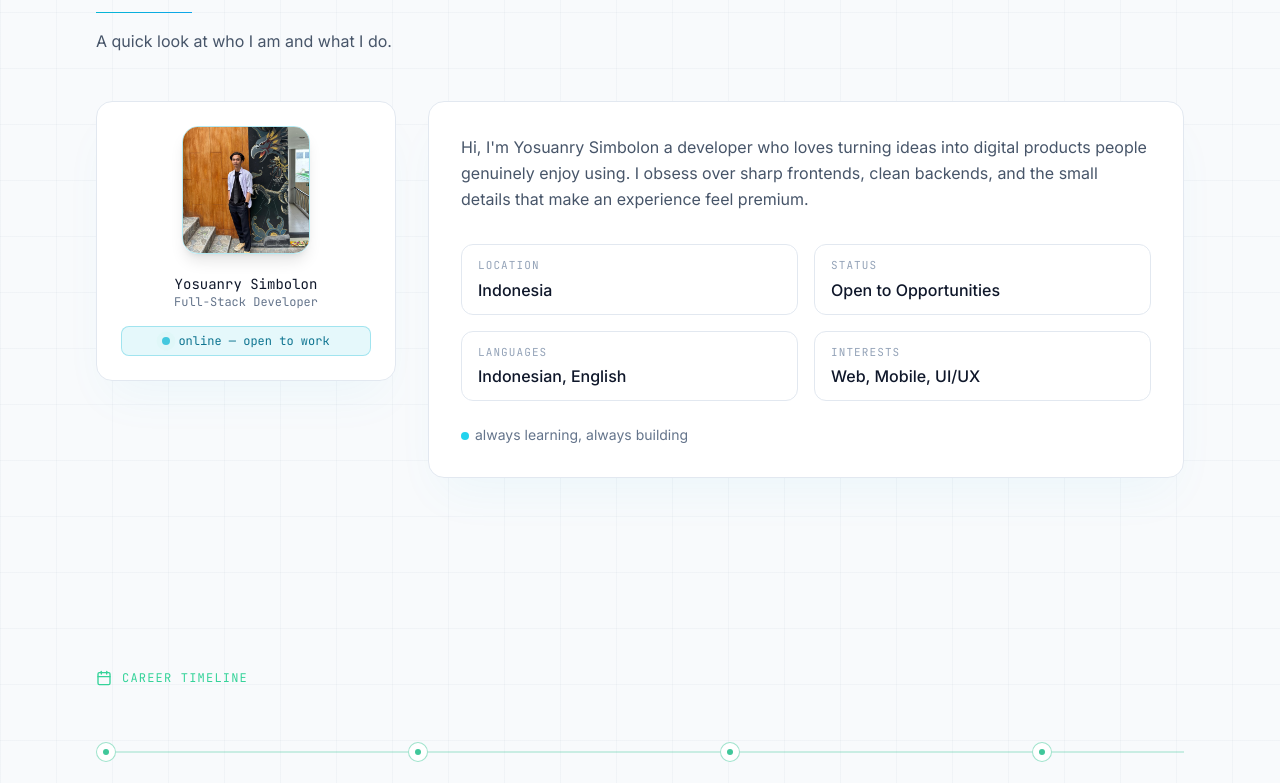
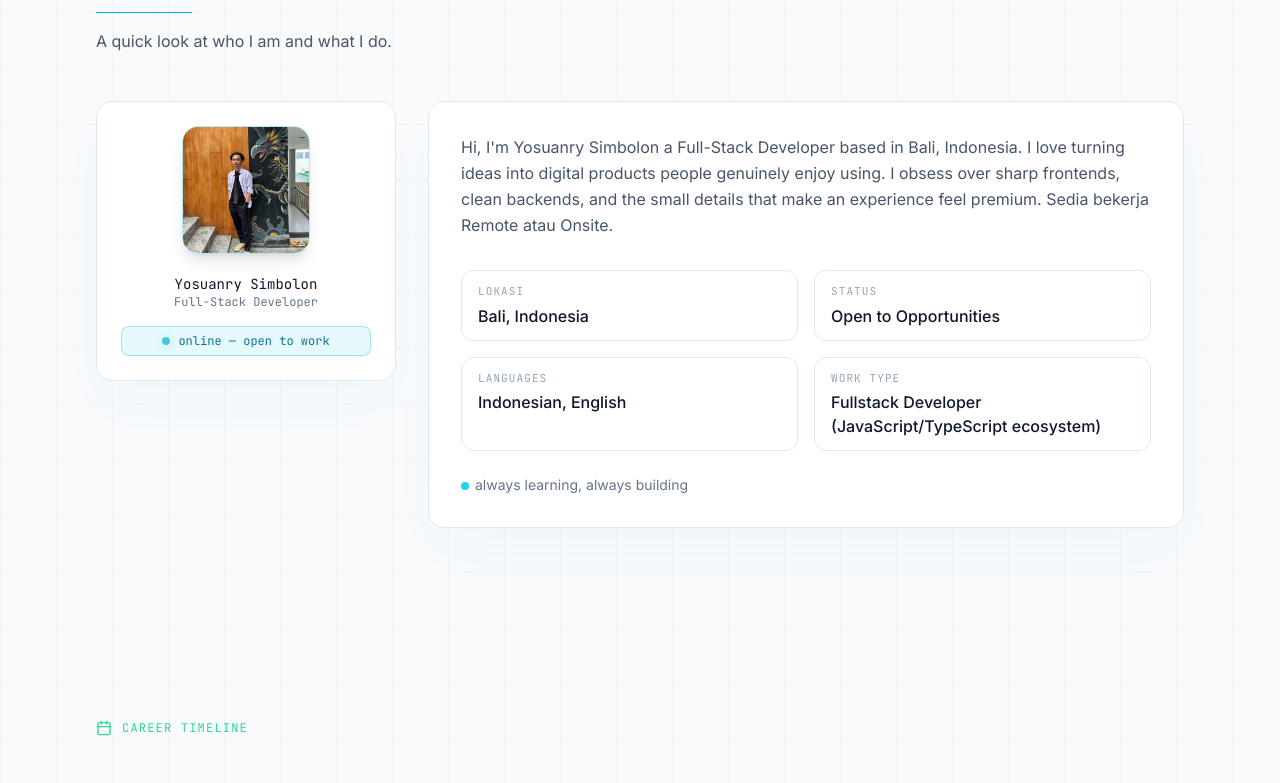
Before and after one commit to Yosuanry0812/portofolio, a Next.js app: page / in a window 1280 px wide. Shown: the part 940-1723 px from the top of the page. Built offline with nearby package versions, Linux system fonts and the light colour scheme.

Commit message:
Add CV static file + profile updates for HR

```diff
--- a/data/profile.ts
+++ b/data/profile.ts
@@ -5,19 +5,24 @@ export const profile = {
   tagline: "I build fast, beautiful, and scalable web apps.",
   githubUsername: "Yosuanry0812",
 
-  // REPLACE: your email address
+  // Email tetap pakai Drive (HR bisa copy/manual)
   email: "yosuanry66@gmail.com",
 
-  // WhatsApp (number without +62 — use 628... format)
+  // WhatsApp (format 628...)
   whatsapp: "6281268247843",
 
-  // CV tersimpan di Google Drive — dibuka di tab baru
-  cvUrl:
-    "https://drive.google.com/drive/folders/1Ho62qcsnESOJzaN78dd4PT_avlJVNgW4?usp=drive_link",
+  // Alamat + target kerja
+  location: "Bali, Indonesia",
+  availability: "Full-time / Hybrid (Remote/Onsite)",
+  workType: "Fullstack Developer (JavaScript/TypeScript ecosystem)",
+
+  // CV static — letakkan file cv-yosuanry.pdf di folder public/
+  // lalu panggil dari Navbar/footer: <a href="/cv-yosuanry.pdf" download>Download CV</a>
+  cvUrl: "/cv-yosuanry.pdf",
 
   siteUrl: "https://portofolio-yosuanry-simbolon.vercel.app",
 
-  // REPLACE: put your photo in /public/foto.jpg then fill "/foto.jpg" (leave empty for placeholder)
+  // REPLACE: letak foto di /public/foto.jpg (opsional)
   foto: "/Yosua_foto.jpg",
 
   socials: [
@@ -30,12 +35,12 @@ export const profile = {
 
 export const about = {
   // REPLACE: write a short bio about yourself
-  bio: "Hi, I'm Yosuanry Simbolon a developer who loves turning ideas into digital products people genuinely enjoy using. I obsess over sharp frontends, clean backends, and the small details that make an experience feel premium.",
+  bio: "Hi, I'm Yosuanry Simbolon a Full-Stack Developer based in Bali, Indonesia. I love turning ideas into digital products people genuinely enjoy using. I obsess over sharp frontends, clean backends, and the small details that make an experience feel premium. Sedia bekerja Remote atau Onsite.",
   info: [
-    { label: "Location", value: "Indonesia" },
+    { label: "Lokasi", value: "Bali, Indonesia" },
     { label: "Status", value: "Open to Opportunities" },
     { label: "Languages", value: "Indonesian, English" },
-    { label: "Interests", value: "Web, Mobile, UI/UX" },
+    { label: "Work Type", value: "Fullstack Developer (JavaScript/TypeScript ecosystem)" },
   ],
   // REPLACE: initials for the avatar placeholder
   inisial: "YS",
@@ -61,11 +66,6 @@ export const skills = [
     grup: "Cloud & DevOps",
     deskripsi: "Deployment, infrastructure, and automation",
     items: ["Docker", "Cloudflare", "Vercel"],
-  },
-  {
-    grup: "AI & Automation",
-    deskripsi: "AI tools that boost developer productivity",
-    items: ["DeepSeek", "Claude Code", "OpenCode", "9Router", "GitHub", "ClickUp"],
   },
 ];
 
```
Also changed, not shown: 1 other file (tests, documents, lock files or other folders).
